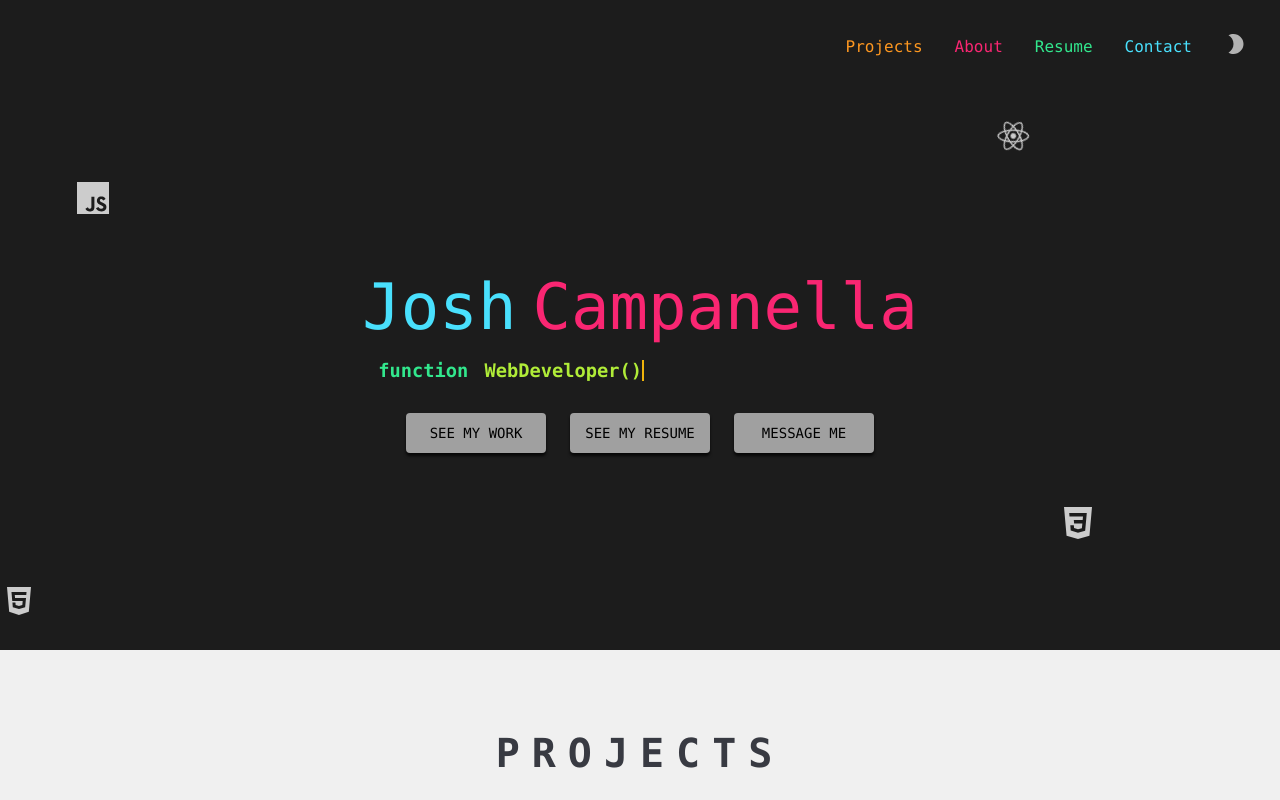
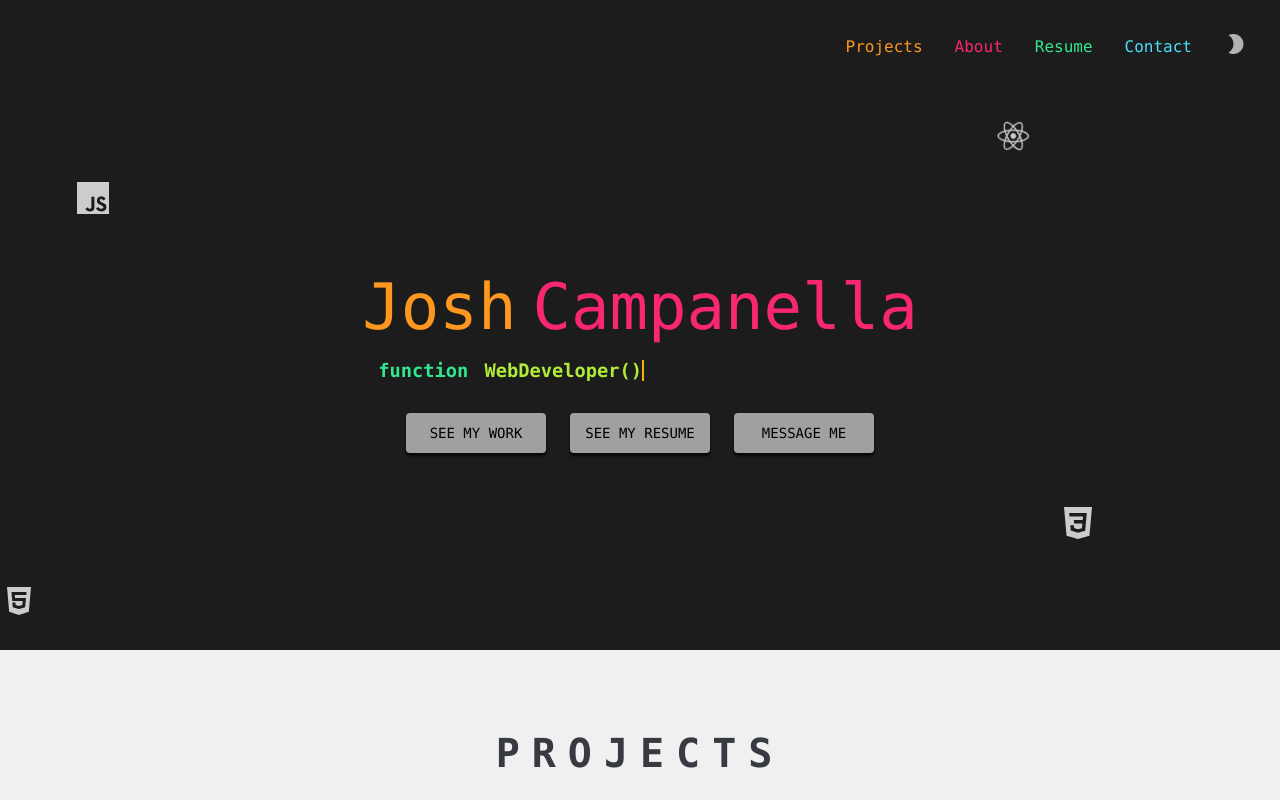
Before and after one commit to joshcamp503/joshcamp503.github.io, a React (Create React App) app: page / in a window 1280 px wide. Shown: the top 800 px of the page. Built offline with nearby package versions, Linux system fonts and the light colour scheme; a web font is replaced by a local one.

Commit message:
Changed font color of first name on homepage

```diff
--- a/src/components/Contact/Contact.js
+++ b/src/components/Contact/Contact.js
@@ -39,7 +39,6 @@ const Contact = () => {
     } else {
       showError(true)
     }
-    console.log(formRef)
     formRef.current.reset()
   };
 
--- a/src/components/Home/Home.css
+++ b/src/components/Home/Home.css
@@ -43,7 +43,7 @@
 }
 
 #first-name {
-  color: #49E0FD;
+  color: #FD9720;
 }
 
 #last-name {
```
